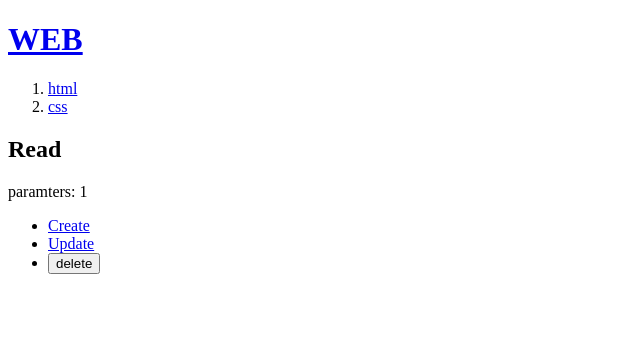
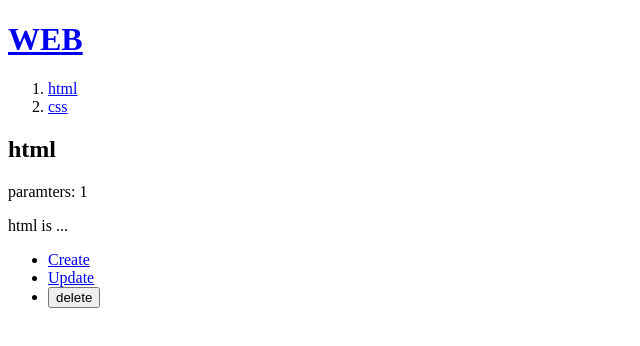
Before and after one commit to yennnny/practice-projects, a Next.js app in the folder next-app/: page /read/1 in a window 1280 px wide. Shown: the top 346 px of the page, without its empty margins (0-640 px from the left). Built offline with nearby package versions, Linux system fonts and the light colour scheme; data requests are answered from the project's data file.

Commit message:
add: 읽기 기능 구현

```diff
--- a/next-app/src/app/read/[id]/page.js
+++ b/next-app/src/app/read/[id]/page.js
@@ -1,8 +1,12 @@
-export default function Read(props) {
+// 서버 컴포넌트
+export default async function Read(props) {
+  const res = await fetch(`http://localhost:9999/topics/${props.params.id}`);
+  const topic = await res.json();
   return (
     <>
-      <h2>Read</h2>
+      <h2>{topic.title}</h2>
       paramters: {props.params.id}
+      <p>{topic.body}</p>
     </>
   );
 }
```
